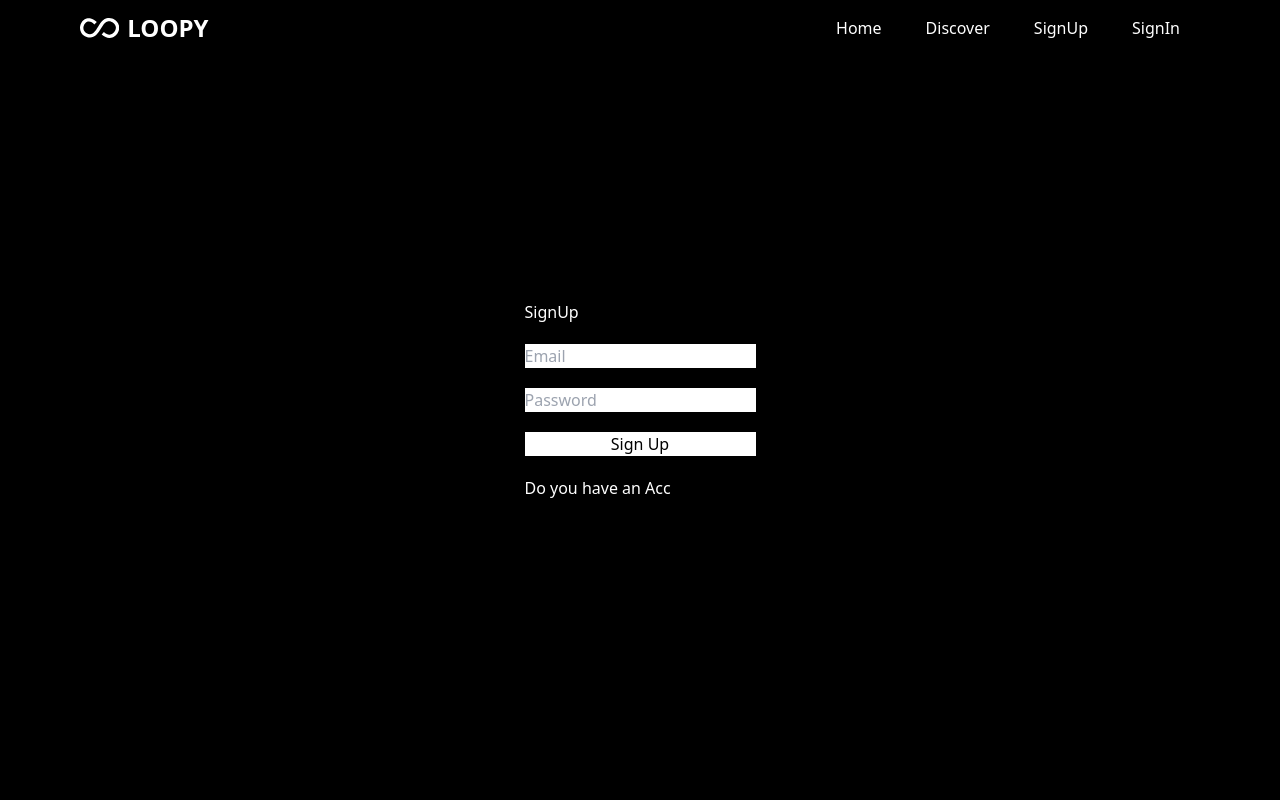
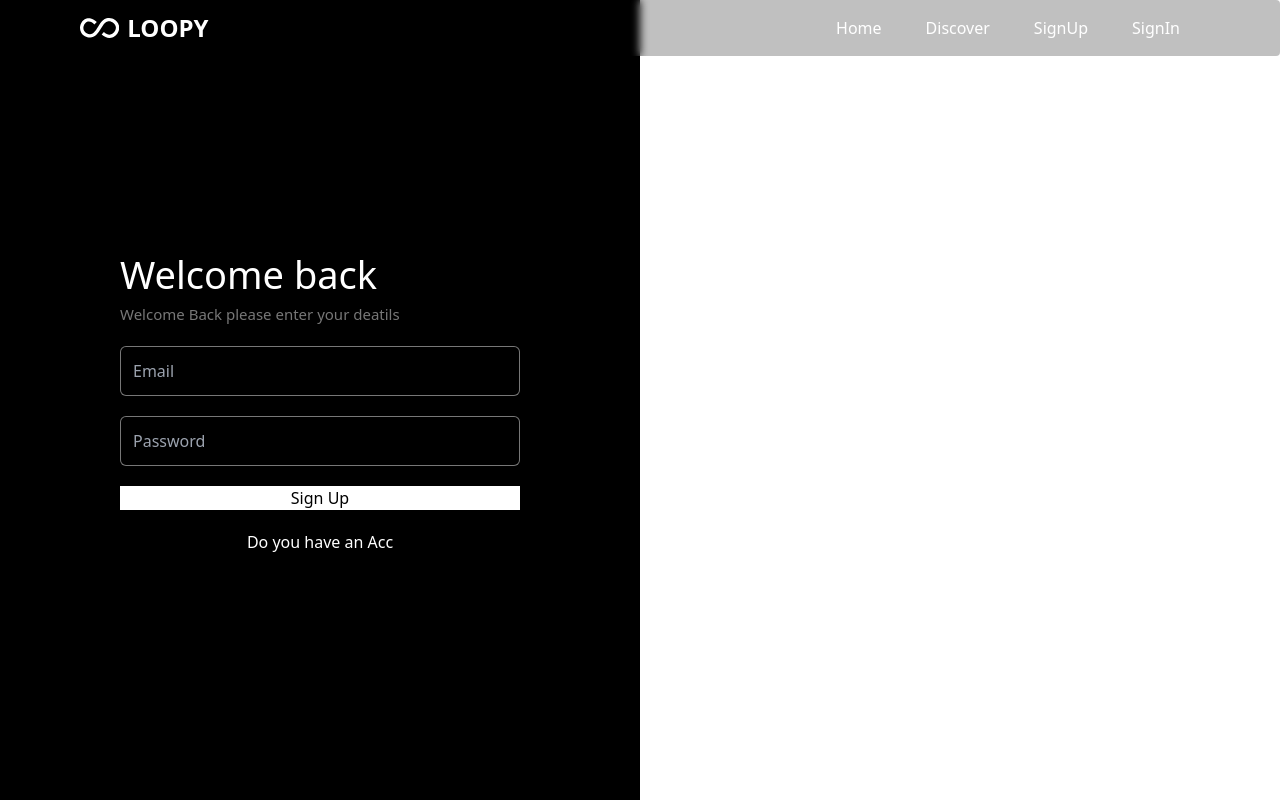
Before and after one commit to GoodGuyForReal/Movie-app, a React (Create React App) app: page /SignUp in a window 1280 px wide. Shown: the top 800 px of the page. Built offline with nearby package versions, Linux system fonts and the light colour scheme; no server answers.

Commit message:
signup pagedesign saved fix

```diff
--- a/src/App.js
+++ b/src/App.js
@@ -32,7 +32,7 @@ function App() {
           } />
 
           <Route path="/Discover" element={<Discover fetchURL={request.requestPopular} />} />
-          <Route path="/MoviePage/:id" element={<MoviePageHero />} />
+          <Route path=":id" element={<MoviePageHero />} />
           <Route path="/Person/:id" element={<Person />} />
         </Routes>
         <Footer />
--- a/src/components/MoviCard.jsx
+++ b/src/components/MoviCard.jsx
@@ -22,7 +22,11 @@ const MoviCard = ({ item, id }) => {
                     id: item?.id,
                     title: item?.title,
                     poster_path: item?.poster_path,
-                    vote_average: item?.vote_average
+                    vote_average: item?.vote_average,
+                    genre_ids : item?.genre_ids,
+                    overview : item?.overview,
+                    backdrop_path : item?.backdrop_path,
+                    release_date : item?.release_date,
                 })
             })
         } else {
@@ -54,7 +58,7 @@ const MoviCard = ({ item, id }) => {
                         <p className="text-white w-full text-center font-semibold text-[22px] px-3 mb-3">{item?.title}</p>
                         <div className="flex w-full justify-center gap-3">
 
-                            <button onClick={() => navigate(`/MoviePage/${item?.id}`, { state: item })} className="py-3 px-7 bg-[#ffffff74] text-white font-semibold text-[13px] rounded-[12px] backdrop-blur-md flex items-center text-center hover:bg-[#ffffffa0] hover:transition-[300ms]"><PlayIcon />Watch Now</button>
+                            <button onClick={() => navigate(`/${item?.id}`, { state: item })} className="py-3 px-7 bg-[#ffffff74] text-white font-semibold text-[13px] rounded-[12px] backdrop-blur-md flex items-center text-center hover:bg-[#ffffffa0] hover:transition-[300ms]"><PlayIcon />Watch Now</button>
                             <button onClick={saveShow} className="py-3 px-7 bg-[#ffffff00] text-white font-semibold text-[13px] rounded-[12px] backdrop-blur-md border flex items-center text-center hover:bg-[#ffffff] hover:text-black hover:duration-300">{!like ? 'Save' : 'Saved'}</button>
 
                         </div>
--- /dev/null
+++ b/src/components/css/SignUpPage.css
@@ -0,0 +1,4 @@
+.SignUpPage {
+    display: grid;
+    grid-template-columns: 1fr 1fr;
+}
--- a/src/components/pages/Account.jsx
+++ b/src/components/pages/Account.jsx
@@ -1,15 +1,17 @@
 import React, { useEffect, useState } from 'react'
 import { UserAuth } from '../../context/AuthContext'
 import { db } from '../../FireBase';
-import { updateDoc, doc, onSnapshot, QuerySnapshot } from 'firebase/firestore';
-import MoviCard from '../MoviCard'
+import { updateDoc, doc, onSnapshot } from 'firebase/firestore';
+import { useNavigate } from 'react-router-dom';
+import { async } from '@firebase/util';
+
 
 const Account = () => {
     const [movies, setMovies] = useState([])
     const [like, setLike] = useState(false)
     const { user } = UserAuth();
 
-
+    const navigate = useNavigate();
 
     useEffect(() => {
         try {
@@ -25,17 +27,23 @@ const Account = () => {
     }, [user?.email])
     console.log(movies);
 
-    // const movieRef = doc(db, 'users', `${user?.email}`)
-    // const removemovie = async (passedID) => {
-    //     try {
-    //         const result = movies.filter((item) => item.id !== passedID)
-    //         await updateDoc(movieRef, {
-    //             savedShow: result,
-    //         })
-    //     } catch (error) {
+    const moviRef = doc(db, 'users', `${user?.email}`)
 
-    //     }
-    // }
+    const deleteItem = async (passedid) => {
+
+        try {
+            const result = movies.filter((item) => item.id !== passedid)
+            console.log(result)
+            await updateDoc(moviRef , {
+                savedShow : result
+            })
+
+        } catch (error) {
+            console.log(error.message);
+        }
+
+    }
+
 
     return (
         <div className='h-[100vh]'>
@@ -45,7 +53,34 @@ const Account = () => {
                 <div className="flex flex-wrap gap-6 justify-center items-center ">
                     {movies.map((item, id) => (
 
-                        <MoviCard key={id} item={item} />
+                        <div key={id} className=" rounded-[35px] " >
+
+                            <div className=" relative flex flex-col gap-3 py-3">
+
+                                <div className="relative w-[300px] h-[400px]">
+                                    <div className="absolute z-10 bg-gradient-to-t from-[#00000089] h-full w-full rounded-[35px]"></div>
+                                    <img
+                                        className="w-full h-full object-cover rounded-[35px] "
+                                        src={`https://image.tmdb.org/t/p/w500${item?.poster_path}`}
+                                        alt={item?.poster_path}
+                                    />
+                                </div>
+                                <div className="absolute flex w-full justify-center top-12">
+                                    <p className="text-white max-w-max border backdrop-blur-md rounded-md px-3 py-2 bg-[#00000046] border-[#cbcbcb] text-[14px] font-semibold">IMDb: {item?.vote_average}</p>
+                                </div>
+                                <div className=" absolute z-40 bottom-12 emax-w-max flex flex-col gap-3 w-full justify-center">
+                                    <p className="text-white w-full text-center font-semibold text-[22px] px-3 mb-3">{item?.title}</p>
+                                    <div className="flex w-full justify-center gap-3">
+
+                                        <button onClick={() => navigate(`/${item?.id}`, { state: item })} className="py-3 px-7 bg-[#ffffff74] text-white font-semibold text-[13px] rounded-[12px] backdrop-blur-md flex items-center text-center hover:bg-[#ffffffa0] hover:transition-[300ms]">Watch Now</button>
+                                        <button onClick={() => deleteItem} className="py-3 px-7 bg-[#ffffff00] text-white font-semibold text-[13px] rounded-[12px] backdrop-blur-md border flex items-center text-center hover:bg-[#ffffff] hover:text-black hover:duration-300">{!like ? 'Save' : 'Saved'}</button>
+
+                                    </div>
+                                </div>
+
+                            </div>
+
+                        </div>
                     ))}
                 </div>
 
--- a/src/components/pages/MoviePageHero.jsx
+++ b/src/components/pages/MoviePageHero.jsx
@@ -5,7 +5,7 @@ import '../css/Details.css'
 import axios from 'axios'
 import { key } from '../../Request'
 import { PlayIcon, DarkPlayIcon } from '../assets/PlayIcon'
-import { UserIcon, UserIconSm } from '../assets/UserIcon'
+import { UserIconSm } from '../assets/UserIcon'
 import MoviCard from '../MoviCard'
 import PersonCard from '../PersonCard'
 
--- a/src/components/pages/SignUp.jsx
+++ b/src/components/pages/SignUp.jsx
@@ -2,6 +2,7 @@ import { async } from '@firebase/util'
 import React, { useState } from 'react'
 import { Link, useNavigate } from 'react-router-dom'
 import { UserAuth } from '../../context/AuthContext'
+import '../css/SignUpPage.css'
 
 
 const SignUp = () => {
@@ -25,18 +26,28 @@ const SignUp = () => {
     return (
         <div className=' h-[100vh] w-full'>
 
-            <div className='h-full  flex items-center justify-center ' >
+            <div className='SignUpPage items-center justify-center h-[100vh]'>
 
-                <form className='flex flex-col gap-5'>
-                    <h1 className='text-white'>SignUp</h1>
-                    <input onChange={(e) => setEmail(e.target.value)} type="text" placeholder='Email' />
-                    <input onChange={(e) => setPassword(e.target.value)} type="text" placeholder='Password' />
-                    <button onClick={HandleSubmit} className='bg-white text-black'>Sign Up</button>
-                    <Link className='text-white' to={'/SignIn'}>Do you have an Acc</Link>
-                </form>
+                <div className='h-full w-full flex flex-col items-center justify-center ' >
+                    <div className='SignUpleftbody'>
+                        <div className='mb-5 text-left'>
+                            <h1 className='text-white font-medium text-[38px]'>Welcome back</h1>
+                            <p className='text-[#fff7] text-[15px]'>Welcome Back please enter your deatils</p>
+                        </div>
+                        <form className='flex flex-col gap-5 text-center'>
+                            <input onChange={(e) => setEmail(e.target.value)} type="text" placeholder='Email' className='p-3 bg-black border rounded-md border-[#fff7] w-[50vh]' />
+                            <input onChange={(e) => setPassword(e.target.value)} type="text" placeholder='Password' className='p-3 bg-black border rounded-md border-[#fff7] w-[50vh]' />
+                            <button onClick={HandleSubmit} className='bg-white text-black'>Sign Up</button>
+                            <Link className='text-white' to={'/SignIn'}>Do you have an Acc</Link>
+                        </form>
+                    </div>
+                </div>
+
+                <div className='h-full w-full bg-white'>
+
+                </div>
 
             </div>
-
 
         </div>
     )
```
